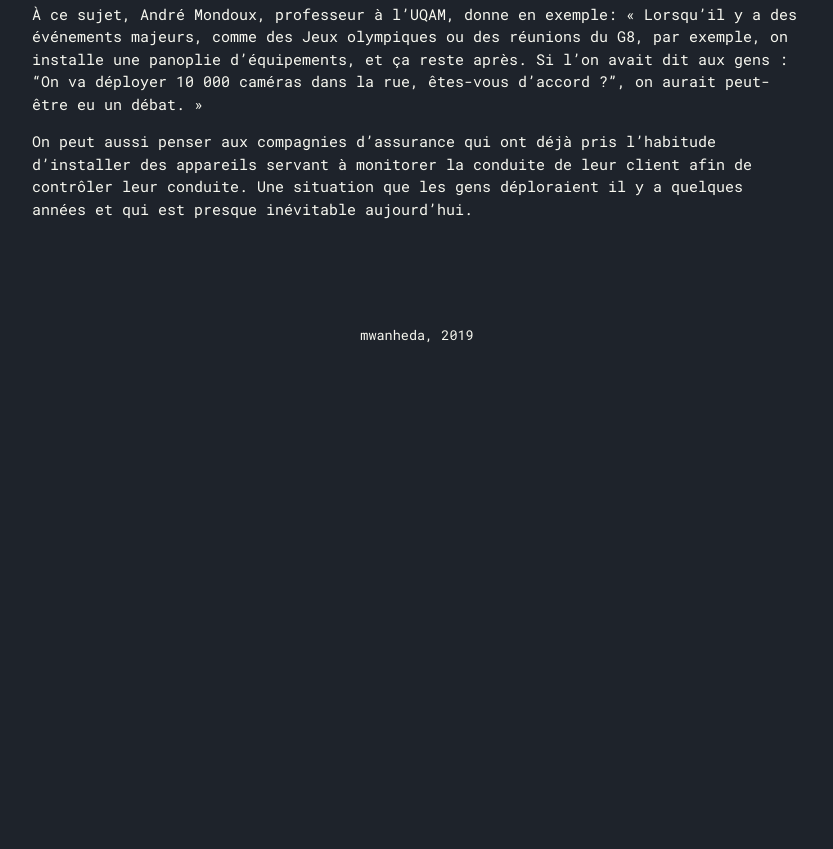
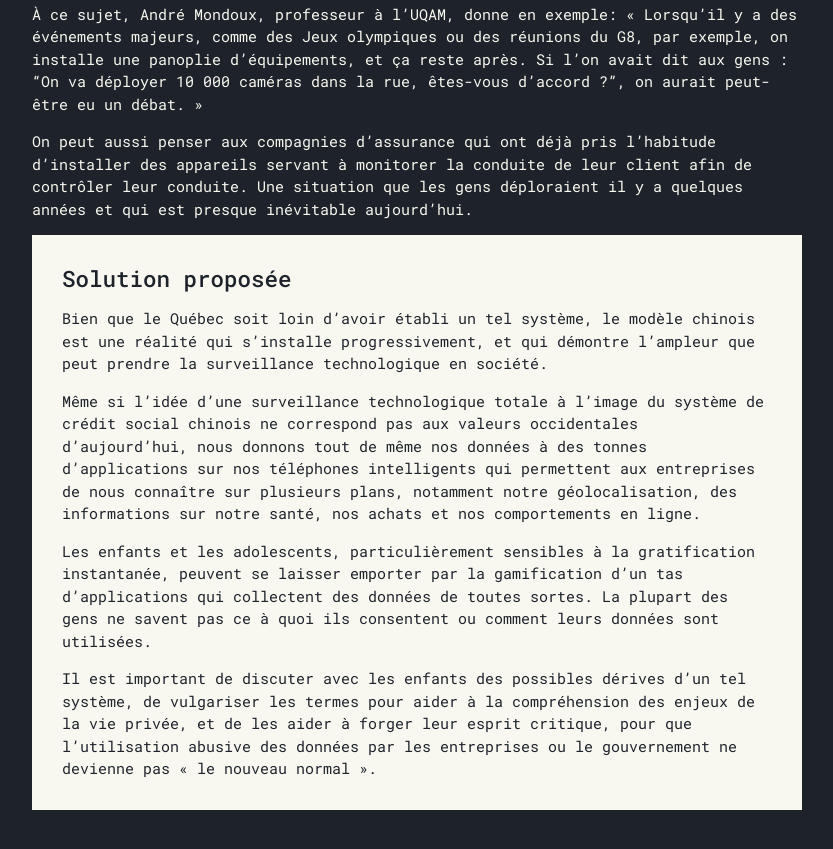
Before and after one commit to mwanheda/michel, a Jekyll site: the page built from _steps/2130.md, in a window 1280 px wide and 900 px high, scrolled down 1493 px. Shown: the top 849 px of the window, without its empty margins (223-1056 px from the left). Built offline with Jekyll 4.4.1, drawn with Linux system fonts in a browser that asks for light colours; before the commit the page ends 1898 px from its top, so only the background shows below that.

Commit message:
Update 2130.md

```diff
--- a/_steps/2130.md
+++ b/_steps/2130.md
@@ -29,3 +29,16 @@ Eh bien , Michel devrait peut être porter attention puisque Julie poursuit en c
 À ce sujet, André Mondoux, professeur à l’UQAM, donne en exemple: « Lorsqu'il y a des événements majeurs, comme des Jeux olympiques ou des réunions du G8, par exemple, on installe une panoplie d'équipements, et ça reste après. Si l'on avait dit aux gens : "On va déployer 10 000 caméras dans la rue, êtes-vous d'accord ?", on aurait peut-être eu un débat. »
 
 On peut aussi penser aux compagnies d'assurance qui ont déjà pris l'habitude d'installer des appareils servant à monitorer la conduite de leur client afin de contrôler leur conduite. Une situation que les gens déploraient il y a quelques années et qui est presque inévitable aujourd'hui.
+
+<div class="solution" markdown="1">
+## Solution proposée
+
+Bien que le Québec soit loin d’avoir établi un tel système, le modèle chinois est une réalité qui s’installe progressivement, et qui démontre l’ampleur que peut prendre la surveillance technologique en société.
+
+Même si l’idée d’une surveillance technologique totale à l’image du système de crédit social chinois ne correspond pas aux valeurs occidentales d’aujourd’hui, nous donnons tout de même nos données à des tonnes d’applications sur nos téléphones intelligents qui permettent aux entreprises de nous connaître sur plusieurs plans, notamment notre géolocalisation, des informations sur notre santé, nos achats et nos comportements en ligne.
+
+Les enfants et les adolescents, particulièrement sensibles à la gratification instantanée, peuvent se laisser emporter par la gamification d’un tas d’applications qui collectent des données de toutes sortes. La plupart des gens ne savent pas ce à quoi ils consentent ou comment leurs données sont utilisées.
+
+Il est important de discuter avec les enfants des possibles dérives d’un tel système, de vulgariser les termes pour aider à la compréhension des enjeux de la vie privée, et de les aider à forger leur esprit critique, pour que l’utilisation abusive des données par les entreprises ou le gouvernement ne devienne pas « le nouveau normal ».
+
+</div>
```
